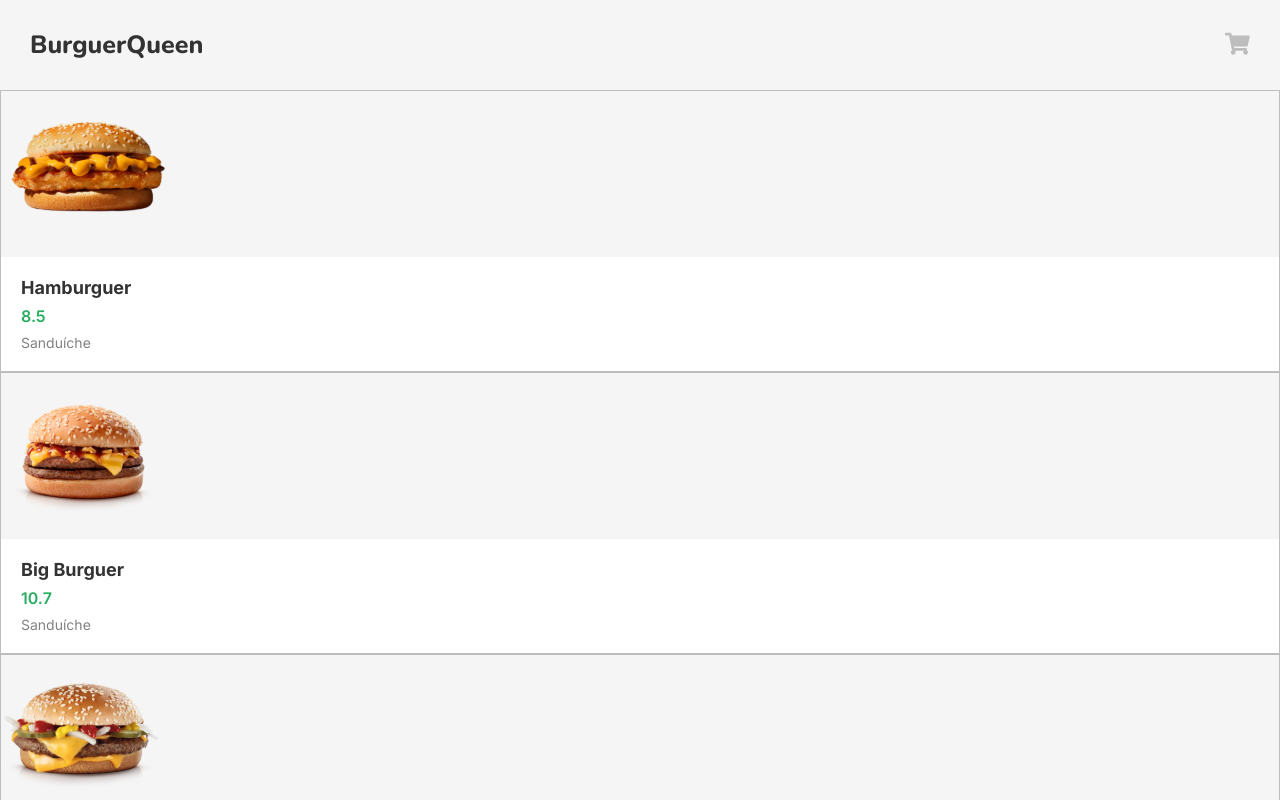
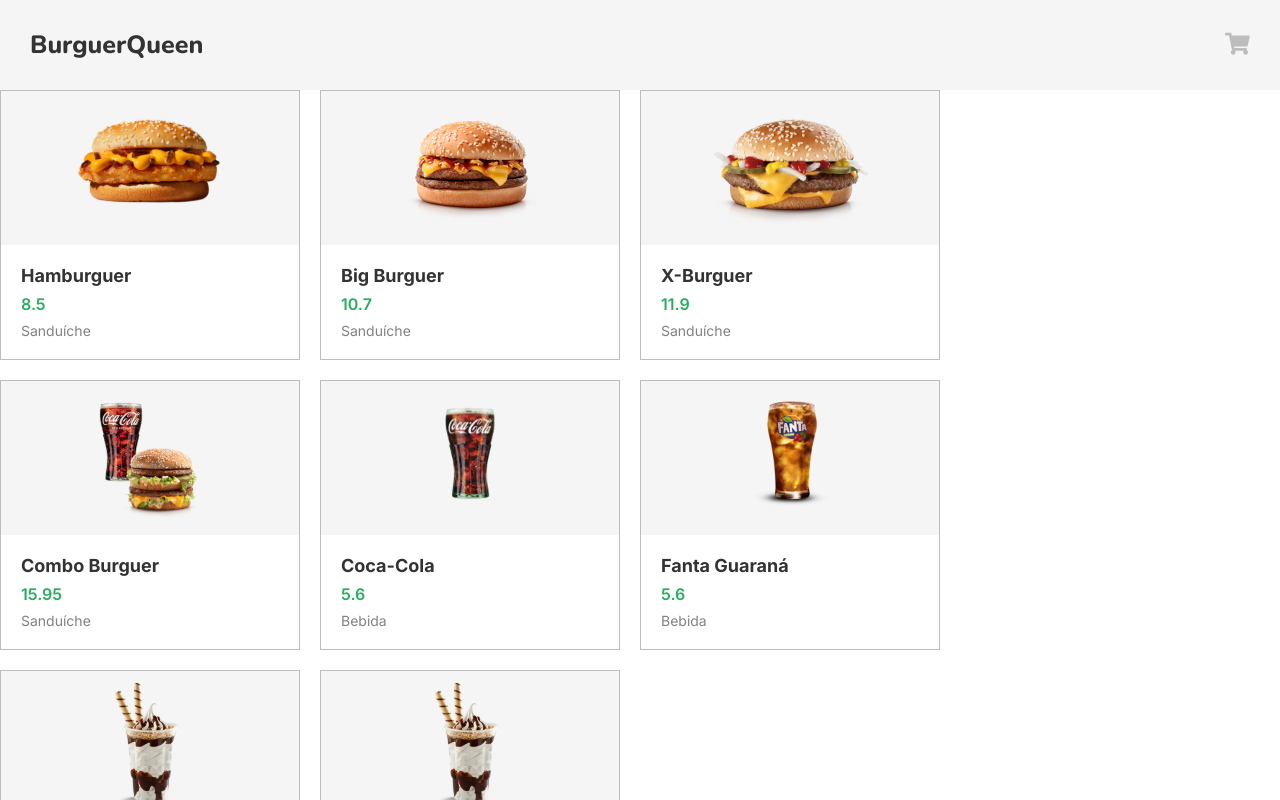
Before and after one commit to Danielle-Luz/ecommerce-react-instituto-nu, a React (Create React App) app: page / in a window 1280 px wide. Shown: the top 800 px of the page. Built offline with nearby package versions, Linux system fonts and the light colour scheme.

Commit message:
feat: estiliza imagem do produto

```diff
--- a/src/pages/home/Catalogue/styles.ts
+++ b/src/pages/home/Catalogue/styles.ts
@@ -1,5 +1,8 @@
 import styled from "styled-components";
 
 export const CatalogueStyled = styled.ul`
-
+  display: grid;
+  gap: 20px;
+  grid-template-columns: repeat(3, minmax(100px, 300px));
+  list-style-type: none;
 `
--- a/src/pages/home/CatalogueProduct/styles.ts
+++ b/src/pages/home/CatalogueProduct/styles.ts
@@ -5,6 +5,11 @@
   border: 1px solid ${({theme : iTheme}) => theme.colors.grey[2]};
 
   div {
+    img {
+      height: 150px;
+      width: 100%;
+    }
+
     background-color: ${({theme : iTheme}) => theme.colors.grey[4]};
     width: 100%;
   }
```
